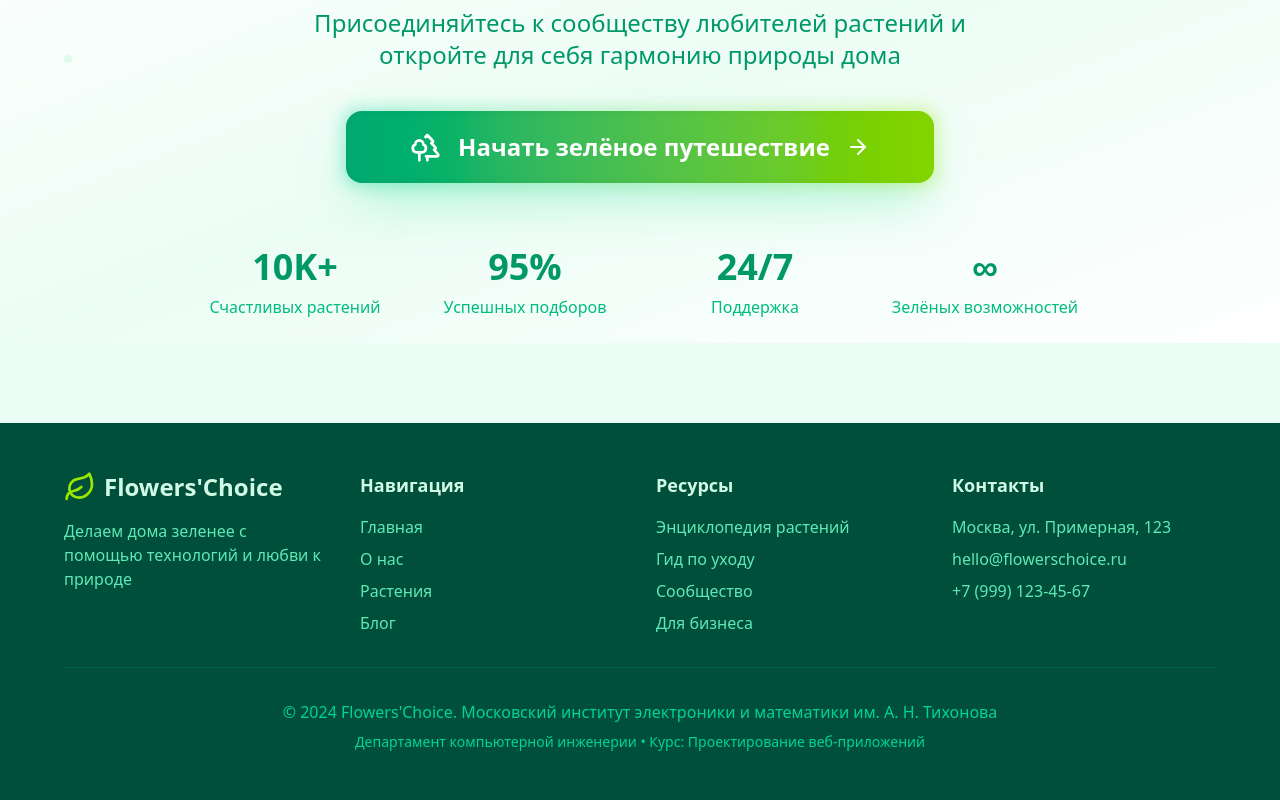
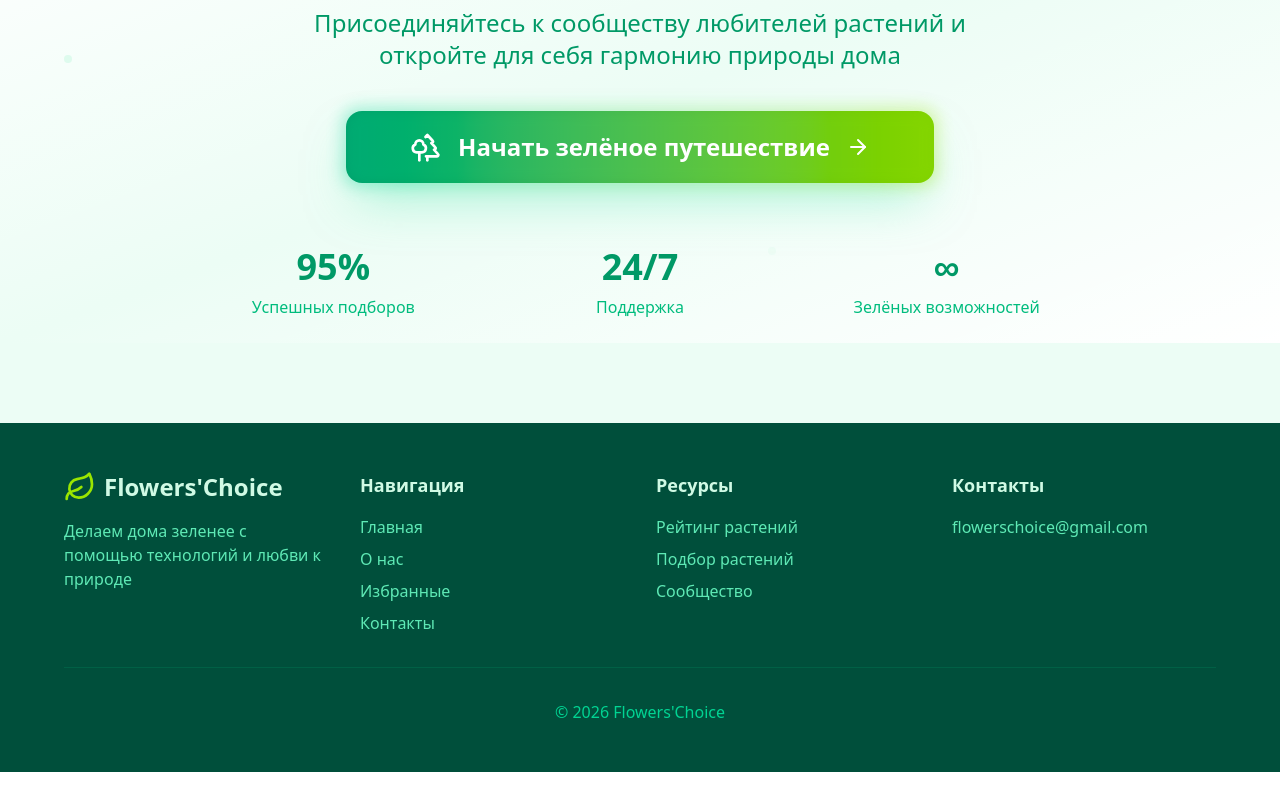
Before and after one commit to pyutatarinova/FlowersChoice, a React (Vite) app in the folder frontend/: page / in a window 1280 px wide. Shown: the part 5256-6056 px from the top of the page. After the commit the page ends 6028 px from the top, so only its background shows below. Built offline with nearby package versions, Linux system fonts and the light colour scheme.

Commit message:
Add promo in rating

```diff
--- a/frontend/src/LendingPage.jsx
+++ b/frontend/src/LendingPage.jsx
@@ -589,9 +589,8 @@ const LandingPage = ({ onStartSelection, onShowAuth }) => {
         </div>
 
         {/* Счётчики */}
-        <div className="grid grid-cols-2 md:grid-cols-4 gap-6 mt-16">
+        <div className="grid grid-cols-2 md:grid-cols-3 gap-6 mt-16">
           {[
-            { number: "10K+", label: "Счастливых растений" },
             { number: "95%", label: "Успешных подборов" },
             { number: "24/7", label: "Поддержка" },
             { number: "∞", label: "Зелёных возможностей" }
@@ -626,34 +625,30 @@ const LandingPage = ({ onStartSelection, onShowAuth }) => {
             <ul className="space-y-2">
               <li><a href="#" className="text-emerald-300 hover:text-white transition-colors">Главная</a></li>
               <li><a href="#" className="text-emerald-300 hover:text-white transition-colors">О нас</a></li>
-              <li><a href="#" className="text-emerald-300 hover:text-white transition-colors">Растения</a></li>
-              <li><a href="#" className="text-emerald-300 hover:text-white transition-colors">Блог</a></li>
+              <li><a href="#" className="text-emerald-300 hover:text-white transition-colors">Избранные</a></li>
+              <li><a href="#" className="text-emerald-300 hover:text-white transition-colors">Контакты</a></li>
             </ul>
           </div>
 
           <div>
             <h4 className="text-lg font-bold mb-4">Ресурсы</h4>
             <ul className="space-y-2">
-              <li><a href="#" className="text-emerald-300 hover:text-white transition-colors">Энциклопедия растений</a></li>
-              <li><a href="#" className="text-emerald-300 hover:text-white transition-colors">Гид по уходу</a></li>
+              <li><a href="#" className="text-emerald-300 hover:text-white transition-colors">Рейтинг растений</a></li>
+              <li><a href="#" className="text-emerald-300 hover:text-white transition-colors">Подбор растений</a></li>
               <li><a href="#" className="text-emerald-300 hover:text-white transition-colors">Сообщество</a></li>
-              <li><a href="#" className="text-emerald-300 hover:text-white transition-colors">Для бизнеса</a></li>
             </ul>
           </div>
 
           <div>
             <h4 className="text-lg font-bold mb-4">Контакты</h4>
             <ul className="space-y-2">
-              <li className="text-emerald-300">Москва, ул. Примерная, 123</li>
-              <li className="text-emerald-300">hello@flowerschoice.ru</li>
-              <li className="text-emerald-300">+7 (999) 123-45-67</li>
+              <li className="text-emerald-300">flowerschoice@gmail.com</li>
             </ul>
           </div>
         </div>
 
         <div className="border-t border-emerald-800 pt-8 text-center text-emerald-400">
-          <p>© 2024 Flowers'Choice. Московский институт электроники и математики им. А. Н. Тихонова</p>
-          <p className="mt-2 text-sm">Департамент компьютерной инженерии • Курс: Проектирование веб-приложений</p>
+          <p>© 2026 Flowers'Choice</p>
         </div>
       </div>
     </footer>
--- a/frontend/src/components/ratings/RatingPlantCard.jsx
+++ b/frontend/src/components/ratings/RatingPlantCard.jsx
@@ -1,5 +1,5 @@
-import React from 'react';
-import { Heart, ChevronRight, Minus } from 'lucide-react';
+import React, { useState } from 'react';
+import { Heart, ChevronRight, Minus, Maximize2, X } from 'lucide-react';
 
 const StarIcon = ({ fillFraction = 0, uniqueId }) => {
   const clamped = Math.max(0, Math.min(1, fillFraction));
@@ -41,12 +41,25 @@ const formatRating = (ratingValue) => {
 
 const RatingPlantCard = ({ plant, isFavorite, onToggleDetails, isDetailed, onAddToFavorites }) => {
   const rating = Number(plant.avg_score ?? 0);
+  const [isImageExpanded, setIsImageExpanded] = useState(false);
 
   return (
     <div className="bg-white rounded-xl shadow-lg border border-emerald-100 mb-4 overflow-hidden">
       <div className="p-4 flex items-center justify-between">
         <div className="w-8/12 flex items-center space-x-4">
-          <img src={plant.photo} alt={plant.plant_name} className="w-12 h-12 object-cover rounded-lg" />
+          <div
+            className="relative group cursor-pointer"
+            onClick={() => setIsImageExpanded(!isImageExpanded)}
+          >
+            <img
+              src={plant.photo}
+              alt={plant.plant_name}
+              className="w-12 h-12 object-cover rounded-lg transition-transform duration-200 group-hover:scale-110"
+            />
+            <div className="absolute inset-0 rounded-lg bg-black/0 group-hover:bg-black/10 transition-colors flex items-center justify-center opacity-0 group-hover:opacity-100">
+              <Maximize2 className="w-4 h-4 text-white drop-shadow-lg" />
+            </div>
+          </div>
           <div>
             <h4 className="text-lg font-semibold text-emerald-800">{plant.plant_name}</h4>
 
@@ -92,6 +105,39 @@ const RatingPlantCard = ({ plant, isFavorite, onToggleDetails, isDetailed, onAdd
           </div>
         </div>
       )}
+
+      {isImageExpanded && (
+        <div
+          className="fixed inset-0 z-[9999] flex items-center justify-center p-4 bg-black/70 backdrop-blur-sm"
+          onClick={() => setIsImageExpanded(false)}
+        >
+          <div
+            className="relative max-w-2xl max-h-[90vh] bg-white rounded-2xl overflow-hidden shadow-2xl flex flex-col"
+            onClick={(e) => e.stopPropagation()}
+          >
+            <button
+              onClick={() => setIsImageExpanded(false)}
+              className="absolute top-3 right-3 z-10 p-2 bg-emerald-600 text-white rounded-full hover:bg-emerald-700 transition-colors shadow-lg"
+              aria-label="Закрыть"
+            >
+              <X className="w-5 h-5" />
+            </button>
+
+            <div className="p-6 border-b border-emerald-100 bg-white">
+              <h3 className="text-xl font-semibold text-emerald-800">{plant.plant_name}</h3>
+              <p className="text-sm text-emerald-600 mt-2">{plant.brief_description}</p>
+            </div>
+
+            <div className="flex-1 flex items-center justify-center bg-emerald-50 p-4">
+              <img
+                src={plant.photo}
+                alt={plant.plant_name}
+                className="max-w-full max-h-[70vh] object-contain rounded-lg"
+              />
+            </div>
+          </div>
+        </div>
+      )}
     </div>
   );
 };
```
